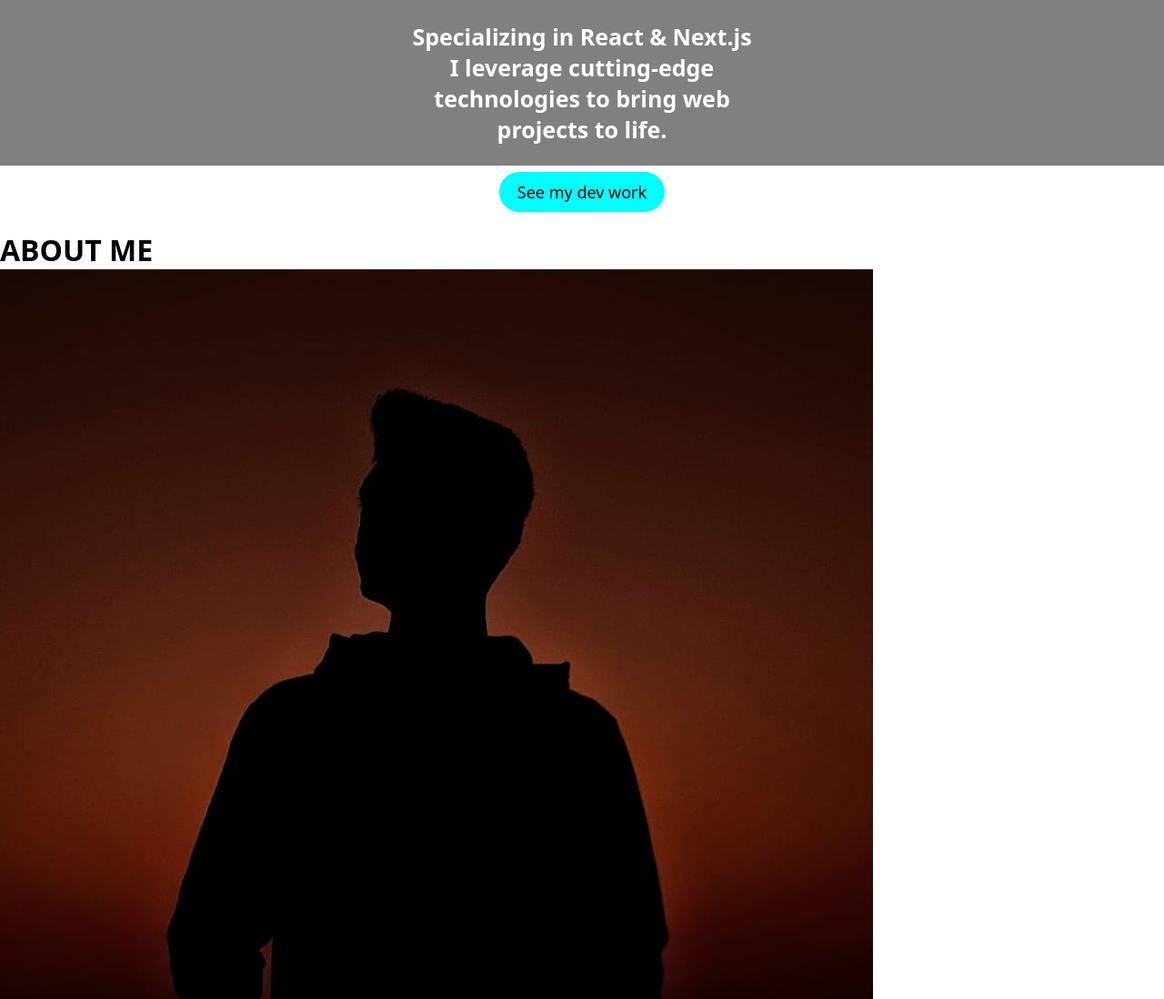
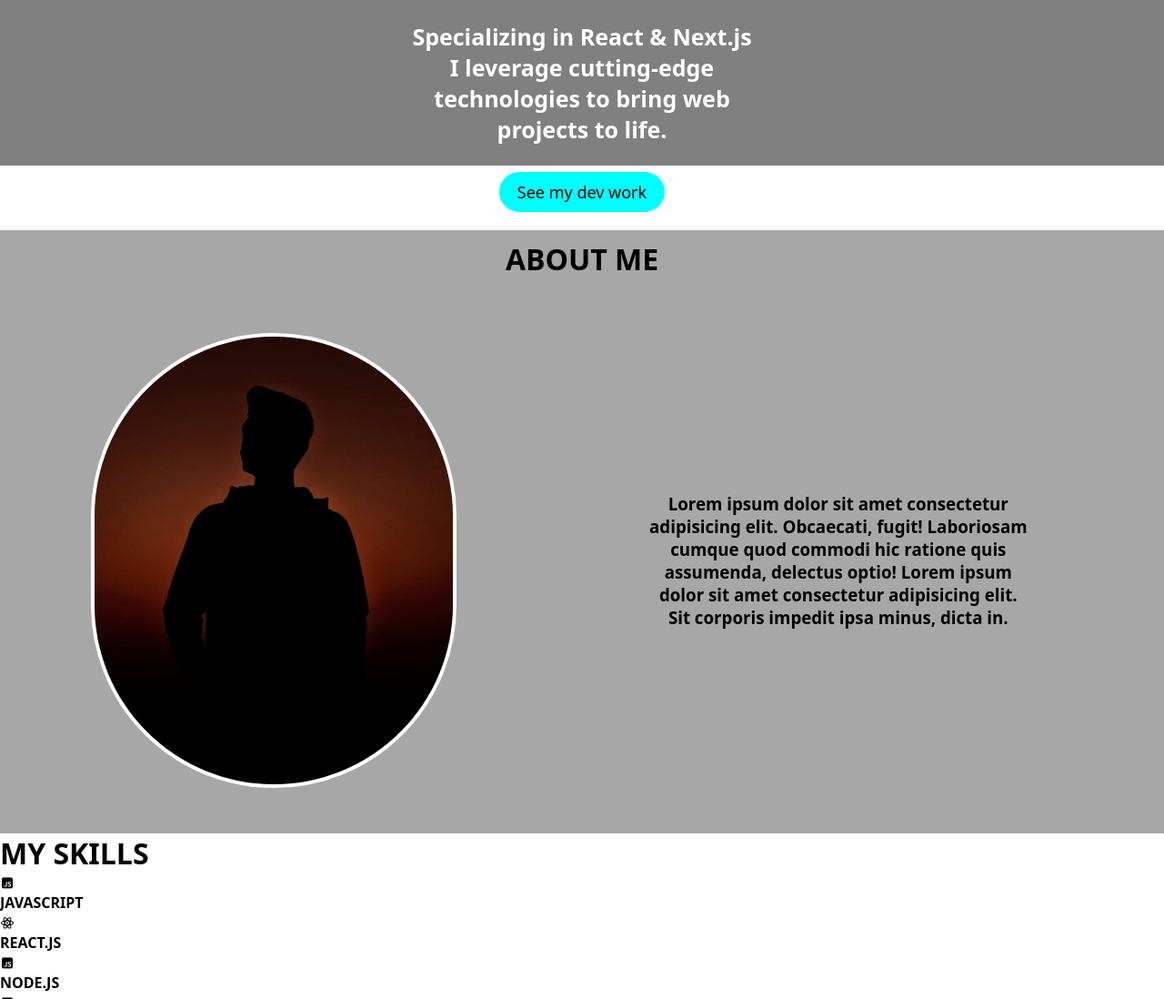
Before and after one commit to IdumaNyx/portfolio, a plain HTML site: page index.html in a window 1280 px wide. Shown: the part 618-1716 px from the top of the page at 91% size. Drawn offline with nearby package versions, Linux system fonts and the light colour scheme.

Commit message:
About me content text

```diff
--- a/index.html
+++ b/index.html
@@ -31,7 +31,7 @@
             <div id="about_head"><h1>ABOUT ME</h1></div>
             <div id="about_cont">
                 <img src="/res/profile.jpeg" alt="profile_pic">
-                <h3>Lorem ipsum dolor sit amet consectetur adipisicing elit. Sit corporis impedit ipsa minus, dicta in.</h3>
+                <h3>Lorem ipsum dolor sit amet consectetur adipisicing elit. Obcaecati, fugit! Laboriosam cumque quod commodi hic ratione quis assumenda, delectus optio! Lorem ipsum dolor sit amet consectetur adipisicing elit. Sit corporis impedit ipsa minus, dicta in.</h3>
             </div>
         </div>
         <div id="skills">
--- a/style.css
+++ b/style.css
@@ -75,3 +75,33 @@ html,body {
     font-size: 18px;
     cursor: pointer;
 }
+#about{
+    width: 100%;
+    background-color: rgb(167, 167, 167);
+}
+#about_head {
+    display: flex;
+    align-items: center;
+    justify-content: center;
+    padding: 10px 0;
+}
+
+#about_cont {
+    display: flex;
+    align-items: center;
+    justify-content: center;
+    gap: 15%;
+    padding: 50px 100px;
+}
+
+#about_cont img {
+    width: 500px;
+    height: 500px;
+    border: 4px solid white;
+    border-radius: 500px;
+}
+
+#about_cont h3 {
+    text-align: center;
+    padding: 0 50px;
+}
```
